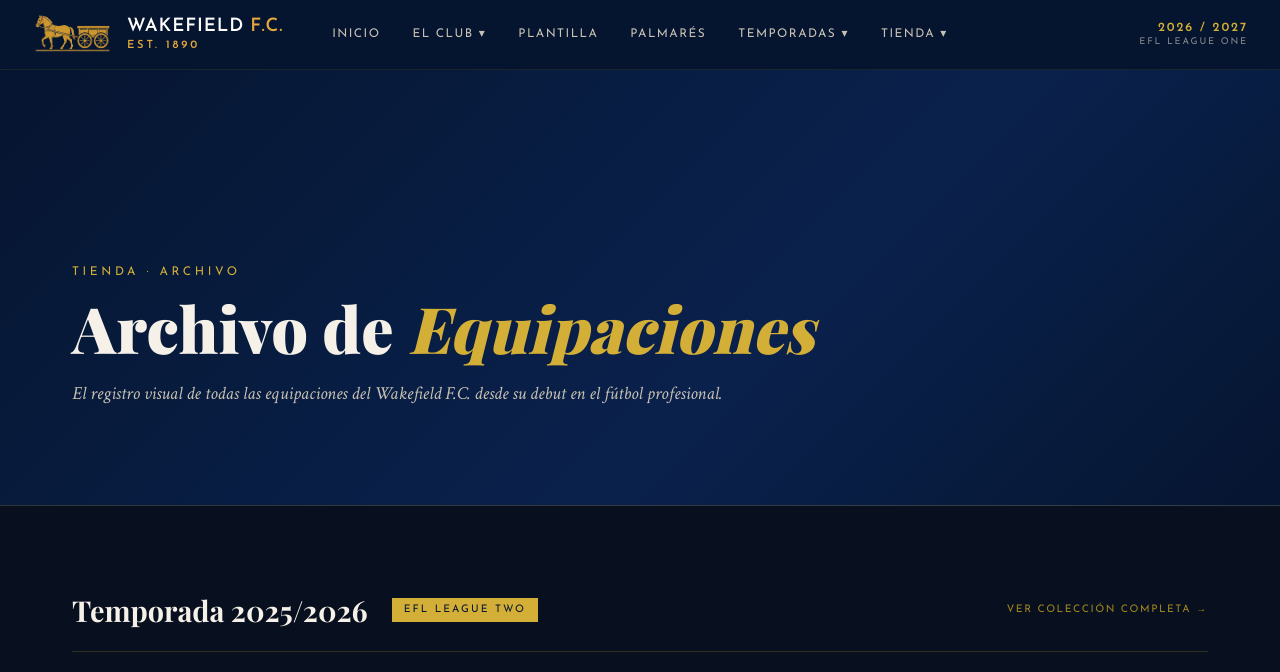
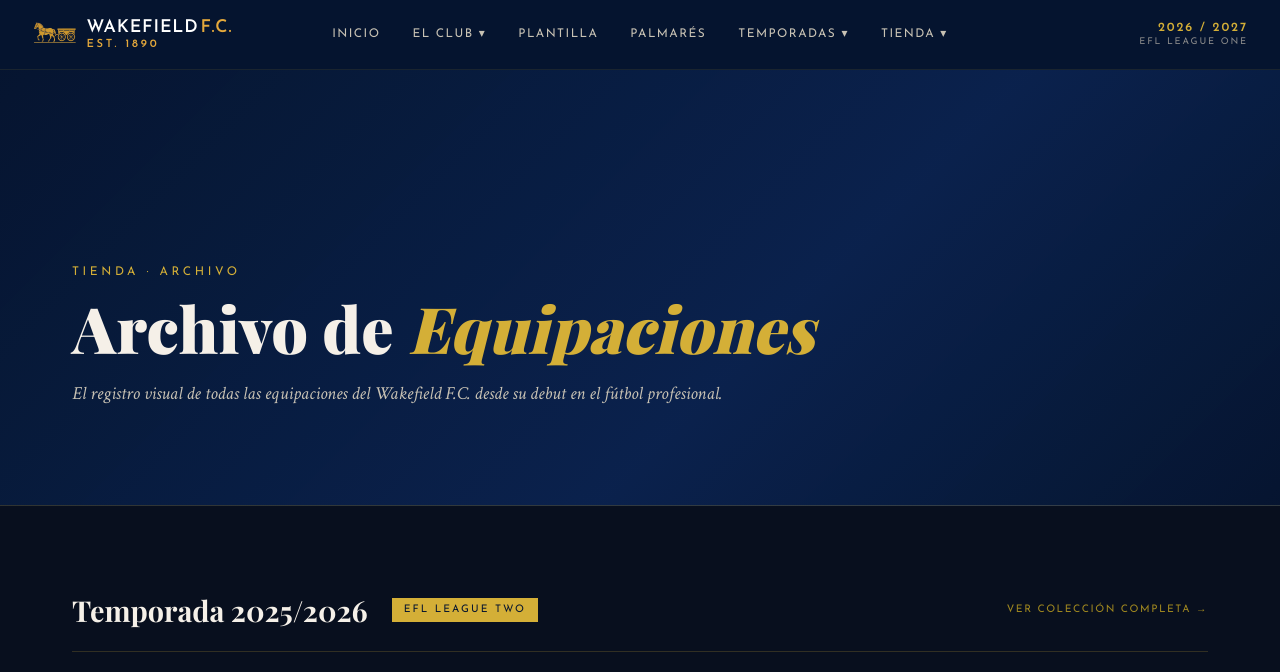
Before and after one commit to riise66/wakefieldfc, a Jekyll site: the page built from pages/archivo-equipaciones.html, in a window 1280 px wide and 1400 px high. Shown: the top 672 px of the window. Built offline with Jekyll 4.4.1, drawn with Linux system fonts in a browser that asks for light colours; some web fonts are replaced; a style sheet for code colours, icons or effects is not loaded; grey boxes are pictures that could not be loaded.

Commit message:
Update style.css

```diff
--- a/assets/css/style.css
+++ b/assets/css/style.css
@@ -152,14 +152,14 @@ img { max-width: 100%; display: block; }
   justify-self: start; /* <- Añadimos esto */
   display: inline-flex;
   align-items: center;
-  gap: 15px;
+  gap: 9px;
   text-decoration: none;
   flex-shrink: 0;
 }
 
 /* EL CABALLO */
 .nav-logo .logo-icon {
-  height: 44px;             /* Mantiene su tamaño */
+  height: 25px;             /* Mantiene su tamaño */
   width: auto;
   display: block;
   transform: translateY(-2px); /* El truco: lo desplaza exactamente 2 píxeles hacia arriba */
@@ -177,13 +177,13 @@ img { max-width: 100%; display: block; }
 .nav-logo-text .logo-title {
   font-family: var(--font-sans), system-ui, sans-serif;
   font-weight: 700;
-  font-size: 1.15rem;
+  font-size: 1.10rem;
   letter-spacing: 0.05em;
   color: #ffffff;
   line-height: 1;
   display: flex;            /* Flex interno para alinear WAKEFIELD y F.C. */
   align-items: center;
-  gap: 6px;                 /* Cierra el hueco gigante entre palabras */
+  gap: 2px;                 /* Cierra el hueco gigante entre palabras */
 }
 
 /* EL F.C. DORADO */
@@ -198,7 +198,7 @@ img { max-width: 100%; display: block; }
   font-weight: 600;
   letter-spacing: 0.25em;
   color: #e5a93c;
-  margin-top: 4px;
+  margin-top: 2px;
   line-height: 1;
 }
 .nav-season {
```
